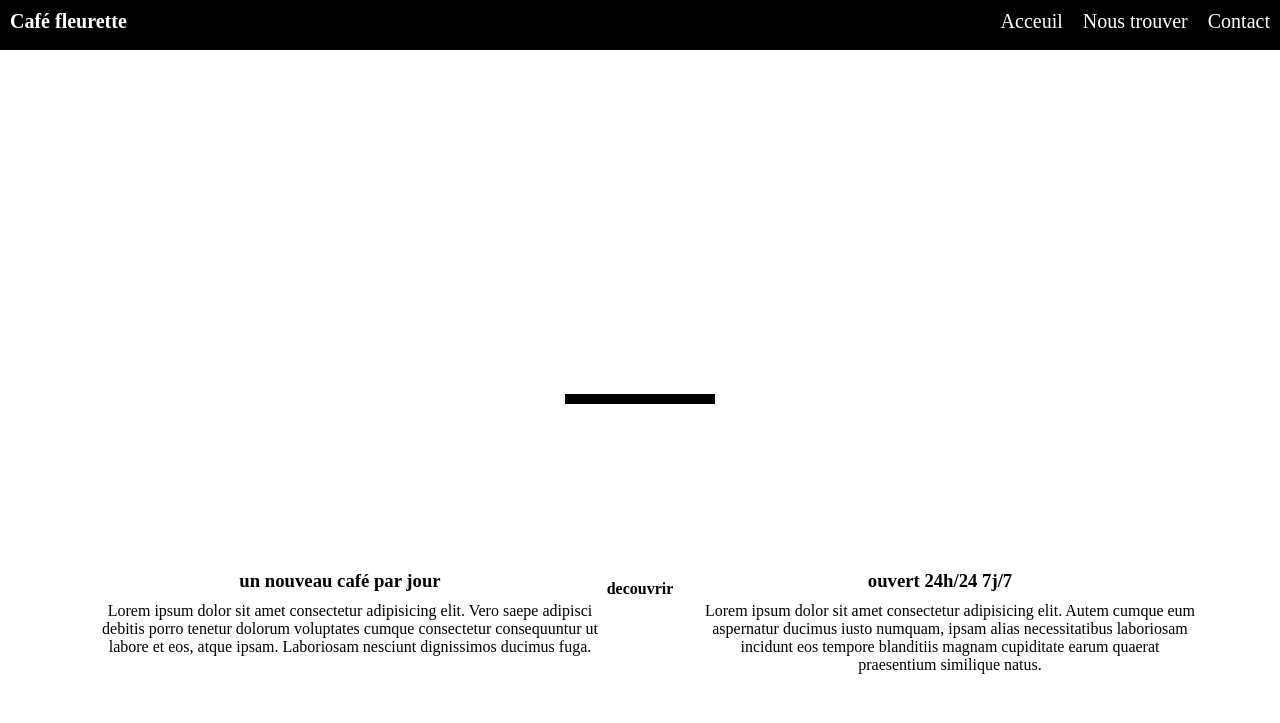
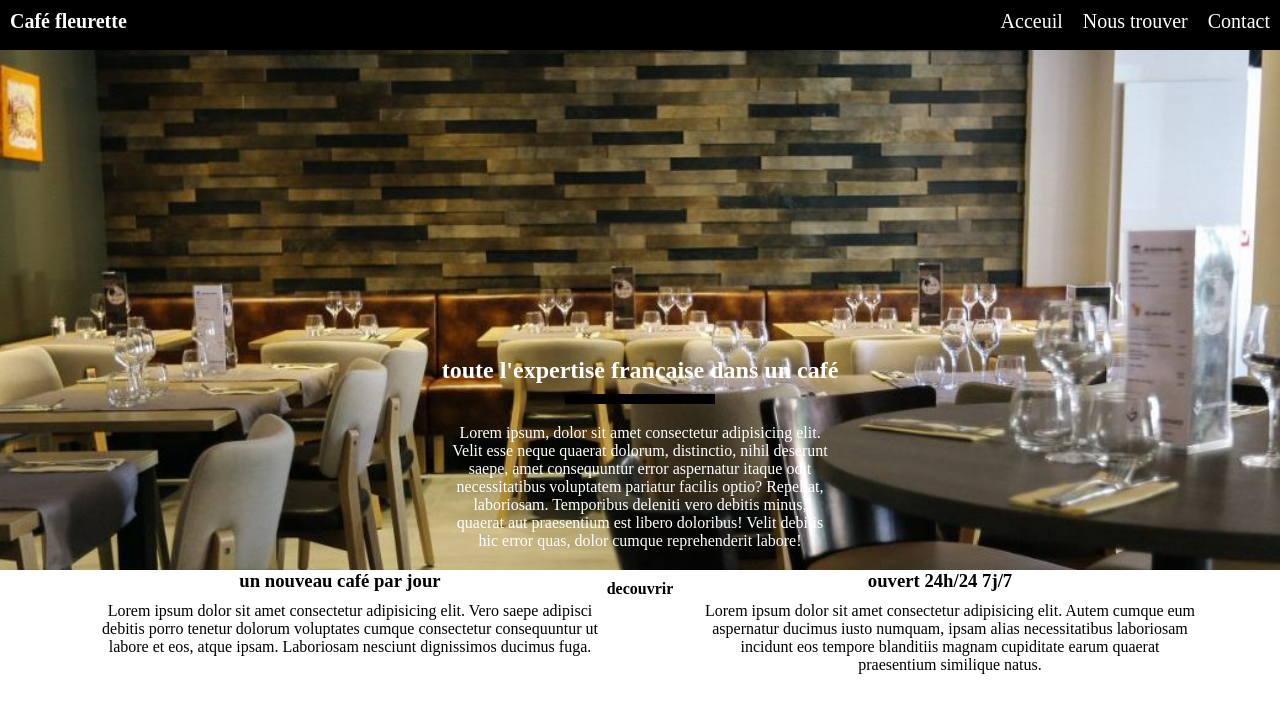
Before and after one commit to Emily-38/caf-, a plain HTML site: page index.html in a window 1280 px wide. Drawn offline with Linux system fonts and the light colour scheme.

Commit message:
root url background-image

```diff
--- a/style/style.css
+++ b/style/style.css
@@ -34,7 +34,7 @@ main {
     display: flex;
     flex-direction: column;
     align-content: center;
-    background-image: url(/café/image/restaurant.jpg);
+    background-image: url(../image/restaurant.jpg);
     align-items: center;
     background-repeat: no-repeat;
     background-size: cover;
```
